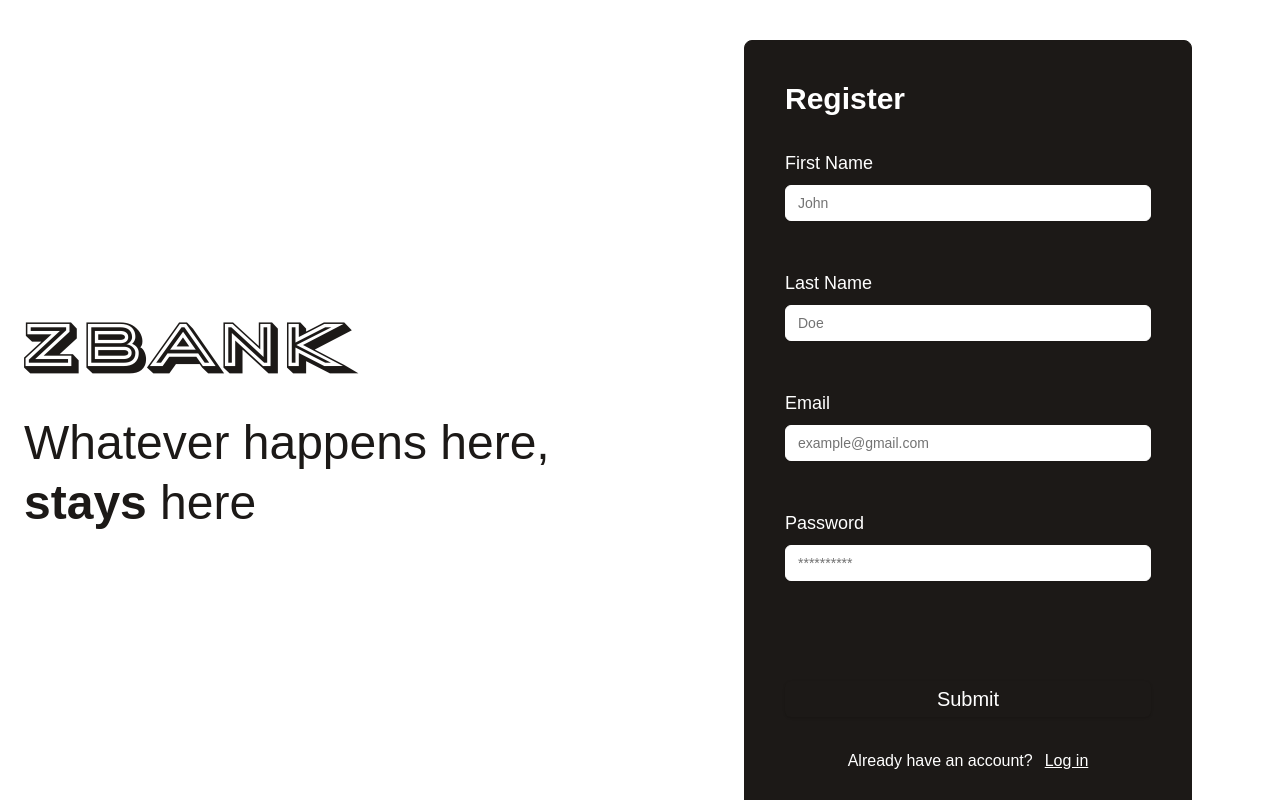
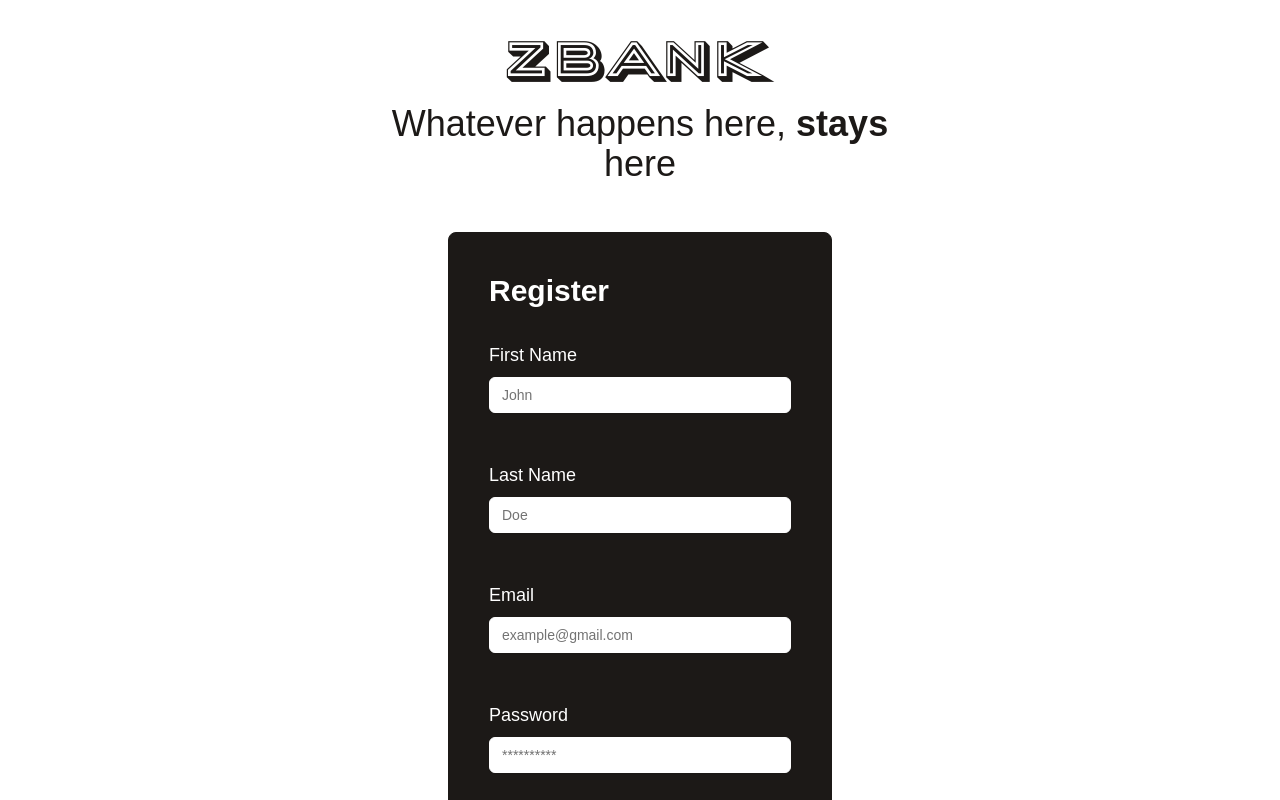
Before and after one commit to skmkqw/findashboard-frontend, a Next.js app: page /register in a window 1280 px wide. Shown: the top 800 px of the page. Built offline with nearby package versions, Linux system fonts and the light colour scheme; a web font is replaced by a local one.

Commit message:
change register page layout

```diff
--- a/app/(auth)/register/page.tsx
+++ b/app/(auth)/register/page.tsx
@@ -1,20 +1,21 @@
-import { cn } from "@/lib/utils";
+import Logo from "@/components/common/logo";
 import RegisterForm from "@/components/forms/register-form";
-import Logo from "@/components/common/logo";
 
-export default function LoginPage() {
+export default function RegisterPage() {
     return (
-        <div className={cn("grid grid-cols-1 lg:grid-cols-2 items-center justify-items-center gap-12 lg:gap-20")}>
-            <div className={cn("flex flex-col gap-8 items-center lg:items-start")}>
+        <div className="grid items-center justify-items-center gap-12">
+            <div className="flex flex-col gap-4 items-center">
                 <Logo
-                    className="text-5xl sm:text-6xl"
+                    className="text-5xl"
                     type="long"
                 />
-                <p className={cn("text-4xl sm:text-5xl max-w-xl text-center lg:text-start leading-tight lg:leading-[60px]")}>
+                <p className="text-3xl sm:text-4xl max-w-xl text-center">
                     Whatever happens here, <span className="font-bold">stays</span> here
                 </p>
             </div>
-            <RegisterForm className="w-full" />
+            <div className="w-full max-w-sm">
+                <RegisterForm />
+            </div>
         </div>
     );
 }
```
